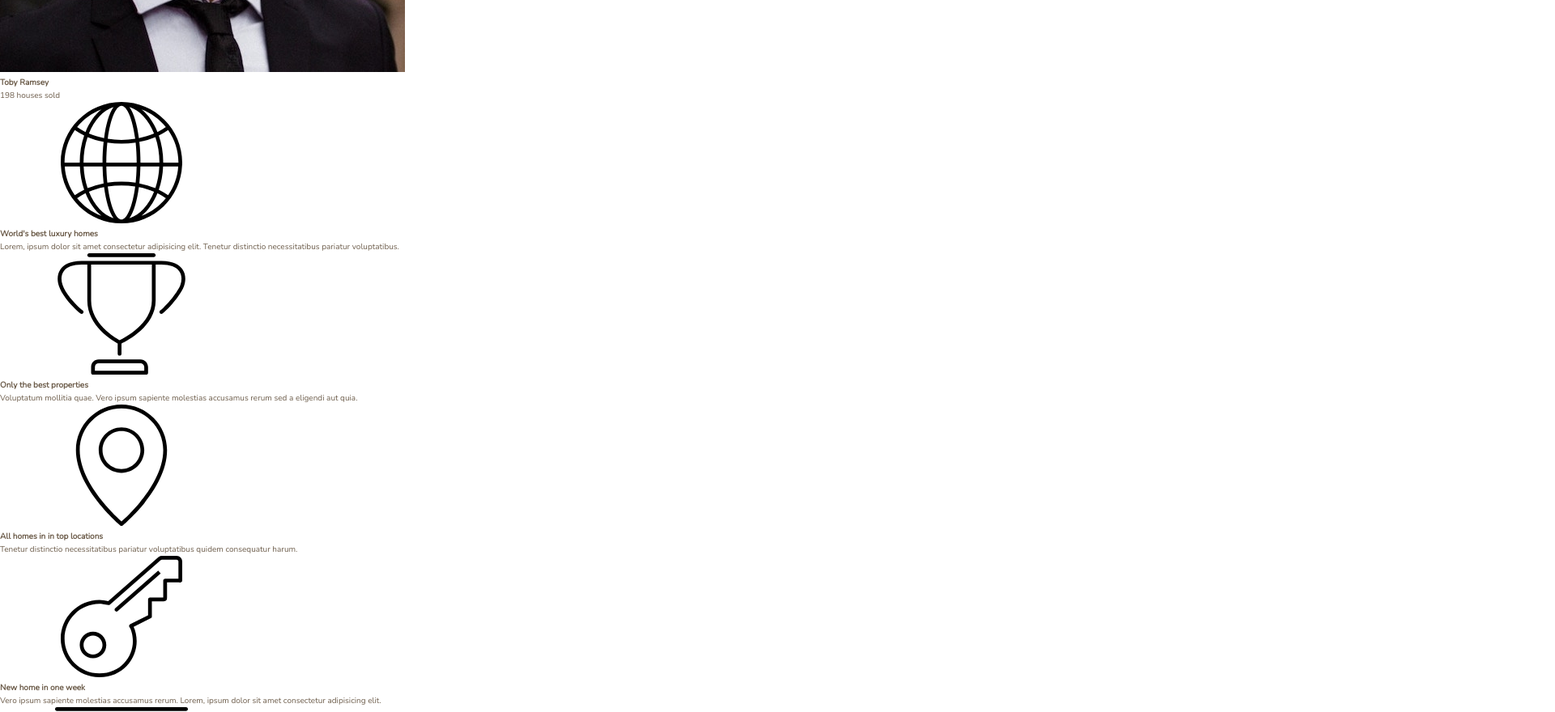
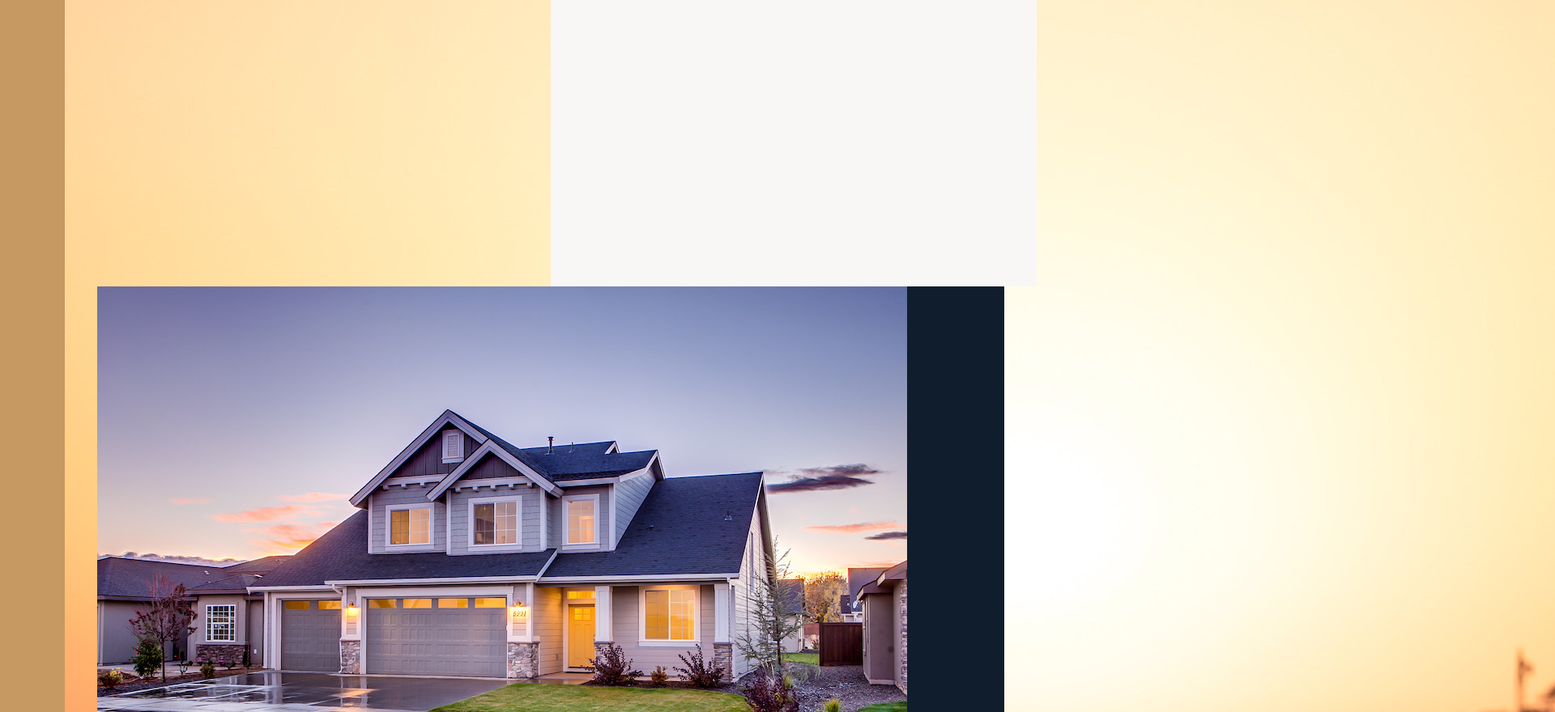
Before and after one commit to Aiwe30/nexter, a website: page index.html in a window 1280 px wide. Shown: the part 1920-2800 px from the top of the page at 81% size, 1920 px wide, since content can reach past the window. Drawn offline with nearby package versions, Linux system fonts and the light colour scheme; files that its build step writes are made by us from their sources.

Commit message:
multiple: add grid style

```diff
--- a/sass/_base.scss
+++ b/sass/_base.scss
@@ -31,3 +31,13 @@ body {
   font-weight: 300;
   line-height: 1.6;
 }
+.container {
+  display: grid;
+  grid-template-rows: 80vh min-content 40vw repeat(3, min-content);
+  grid-template-columns:
+  [sidebar-start] 8rem
+  [sidebar-end full-start] 1fr
+  [center-start] repeat(8, [col-start] minmax(min-content, 14rem) [col-end])
+  [center-end] 1fr
+  [full-end];
+}
--- a/sass/_features.scss
+++ b/sass/_features.scss
@@ -0,0 +1,4 @@
+.features {
+  background-color: $color-grey-light-2;
+  grid-column: center-start / center-end;
+}
--- a/sass/_footer.scss
+++ b/sass/_footer.scss
@@ -0,0 +1,4 @@
+.footer {
+  background-color: $color-secondary;
+  grid-column: full-start / full-end;
+}
--- a/sass/_gallery.scss
+++ b/sass/_gallery.scss
@@ -0,0 +1,4 @@
+.gallery {
+  background-color: $color-grey-dark-1;
+  grid-column: full-start / full-end;
+}
--- a/sass/_header.scss
+++ b/sass/_header.scss
@@ -0,0 +1,4 @@
+.header {
+  background-color: $color-grey-dark-1;
+  grid-column: full-start / col-end 6;
+}
--- a/sass/_homes.scss
+++ b/sass/_homes.scss
@@ -0,0 +1,4 @@
+.homes {
+  background-color: $color-secondary;
+  grid-column: center-start / center-end;
+}
--- a/sass/_realtors.scss
+++ b/sass/_realtors.scss
@@ -0,0 +1,4 @@
+.realtors {
+  background-color: $color-secondary;
+  grid-column: col-start 7 / full-end;
+}
--- a/sass/_sidebar.scss
+++ b/sass/_sidebar.scss
@@ -0,0 +1,5 @@
+.sidebar {
+  background-color: $color-primary;
+  grid-column: sidebar-start / sidebar-end;
+  grid-row: 1 / -1;
+}
--- a/sass/_story.scss
+++ b/sass/_story.scss
@@ -0,0 +1,10 @@
+.story {
+  &__pictures {
+    background-color: $color-primary;
+    grid-column: full-start / col-end 4;
+  }
+  &__content {
+    background-color: $color-grey-light-1;
+    grid-column: col-start 5 / full-end;
+  }
+}
```
Also changed, not shown: css/main.min.css (added), 1 other file.
